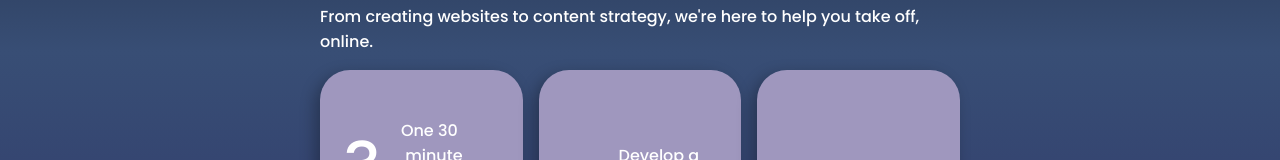
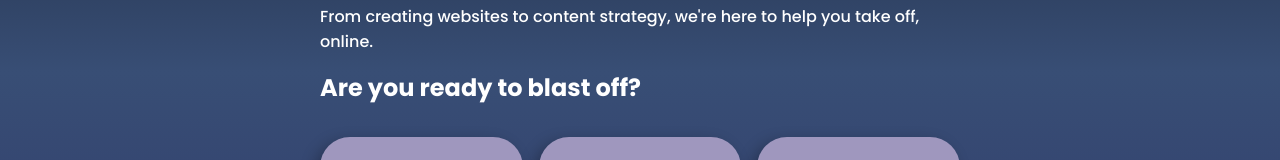
Before and after one commit to Brendan-Leal/AstrolabStudio, a Next.js app: page / in a window 1280 px wide. Shown: the part 609-769 px from the top of the page. Built offline with nearby package versions, Linux system fonts and the light colour scheme.

Commit message:
add section title

```diff
--- a/src/components/Panel.tsx
+++ b/src/components/Panel.tsx
@@ -19,6 +19,8 @@ const CARD_CONTENT = [
 
 export default function Panel() {
   return (
+    <>
+      <h2>Are you ready to blast off?</h2>
       <div className={style.panel}>
         {
           CARD_CONTENT.map((content) => (
@@ -30,5 +32,6 @@ export default function Panel() {
           ))
         }
       </div>
+    </>
   );
 }
```
Lines whose indentation alone changed are shown as unchanged.
